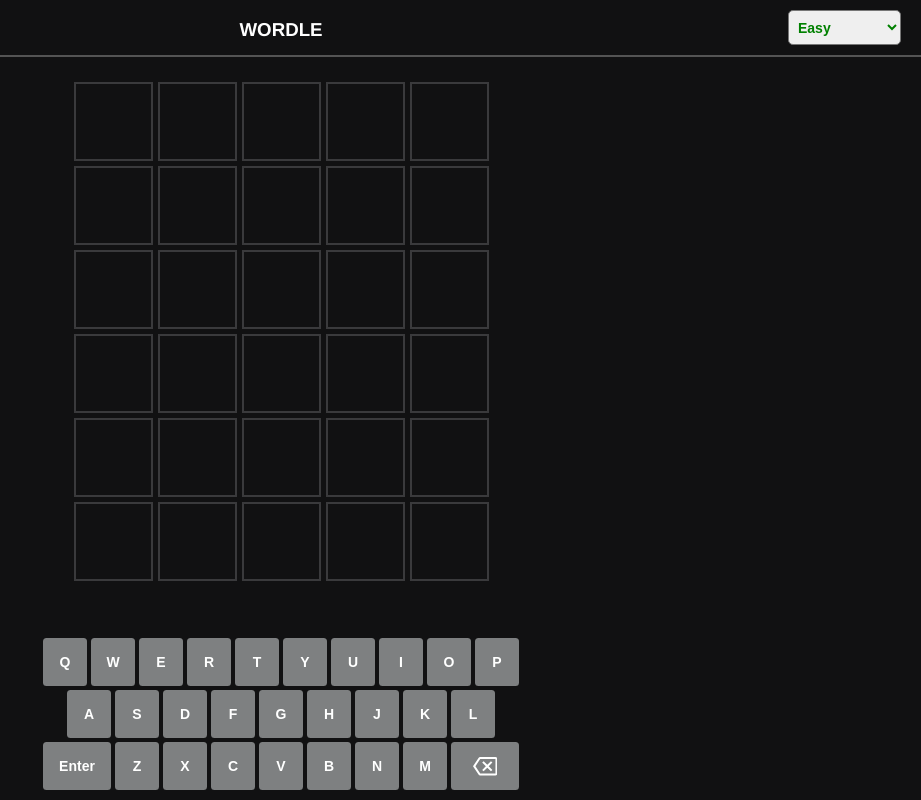
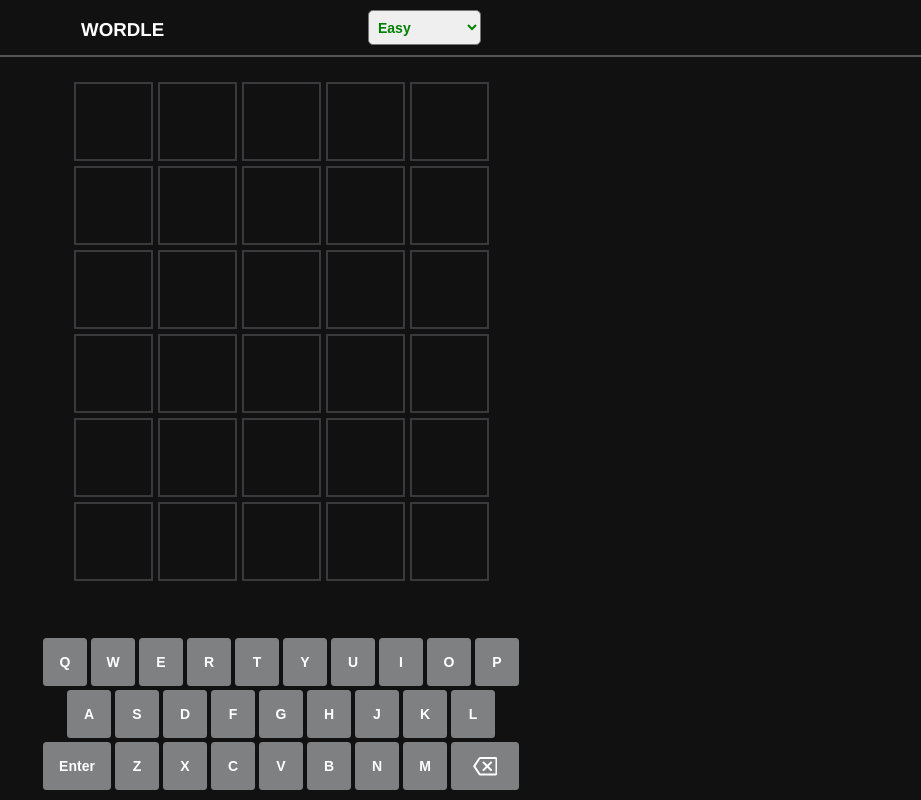
Before and after one commit to fullstack-dev3/vue-wordle, a Vue app: page / in a window 1280 px wide. Shown: the whole page, without its empty margins (359-1280 px from the left). Built offline with nearby package versions, Linux system fonts and the light colour scheme.

Commit message:
Add loading page & Update header style

```diff
--- a/src/App.vue
+++ b/src/App.vue
@@ -1,5 +1,8 @@
 <template>
-  <Wordle />
+  <div class="loading" v-if="loading">
+    <img v-bind:src="require('./data/wordle.png')" />
+  </div>
+  <Wordle v-else />
 </template>
 
 <script lang="ts">
@@ -10,6 +13,16 @@
   name: 'App',
   components: {
     Wordle
+  },
+  data() {
+    return {
+      loading: true
+    }
+  },
+  created() {
+    setTimeout(() => {
+      this.loading = false;
+    }, 1000);
   }
 });
 </script>
@@ -32,4 +45,9 @@
   text-align: center;
   width: 100%;
 }
+.loading {
+  display: flex;
+  height: 100vh;
+  justify-content: center;
+}
 </style>
--- a/src/components/Wordle.vue
+++ b/src/components/Wordle.vue
@@ -1,6 +1,7 @@
 <template>
   <div class="wordle" :class="{ modalOpen: modal }">
     <div class="header">
+      <div class="container">
         <h3>WORDLE</h3>
         <div class="level-switch">
           <select v-model="level" @change="changeLevel">
@@ -10,6 +11,7 @@
             <option value="hard">Hard</option>
             <option value="expert">Expert</option>
           </select>
+        </div>
       </div>
     </div>
 
@@ -654,22 +656,18 @@
     pointer-events: none;
   }
   .header {
-    width: 100%;
     height: 55px;
     border-bottom: 2px solid #545454;
-    margin: auto 0;
-    h3 {
-      display: inline-block;
-      left: 50%;
-      position: absolute;
-      transform: translateX(-50%);
-    }
+    .container {
+      display: flex;
+      justify-content: space-between;
+      margin: 0 auto;
+      width: 400px;
       .level-switch {
         align-items: center;
         display: flex;
         float: right;
         height: 55px;
-      margin-right: 20px;
         select {
           border-radius: 5px;
           color: green;
@@ -677,6 +675,7 @@
           font-weight: bold;
           height: 35px;
           padding: 0 5px;
+        }
       }
     }
   }
```
Also changed, not shown: src/data/wordle.png (added). Lines whose indentation alone changed are shown as unchanged.
